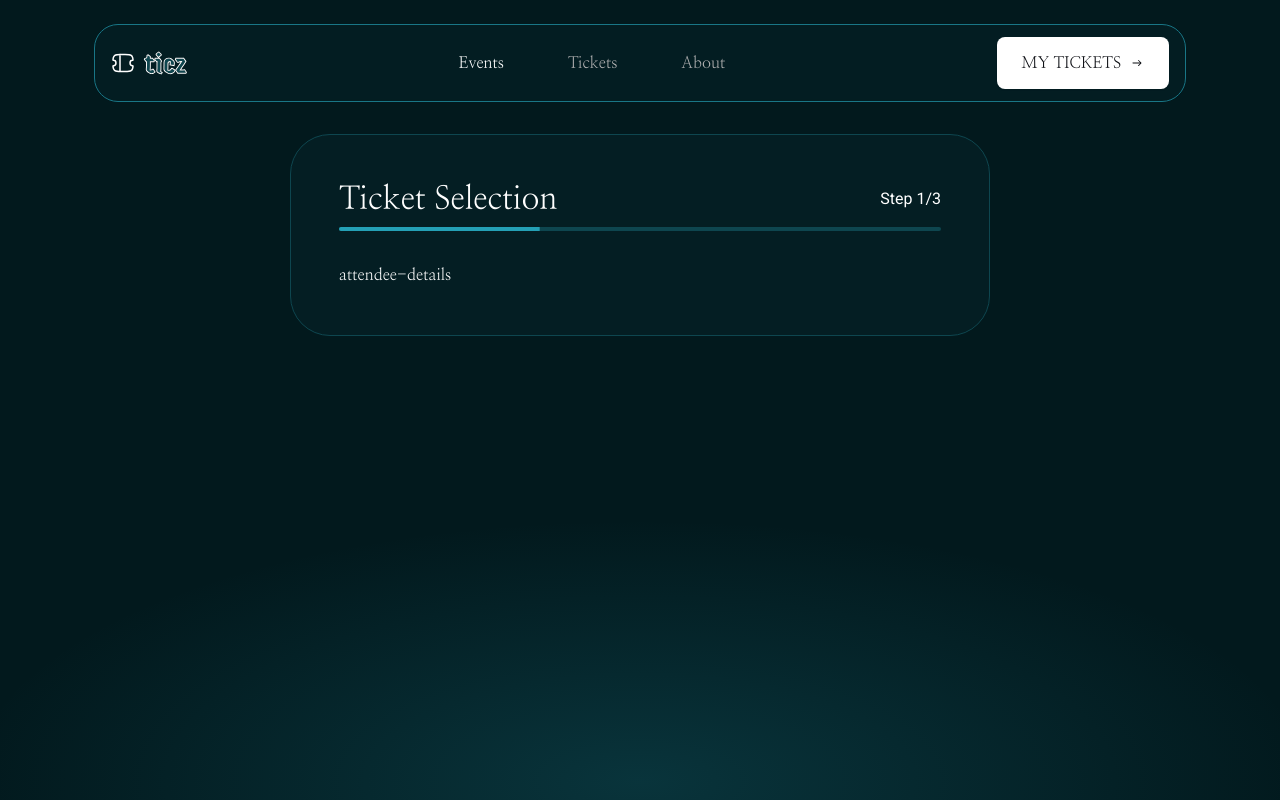
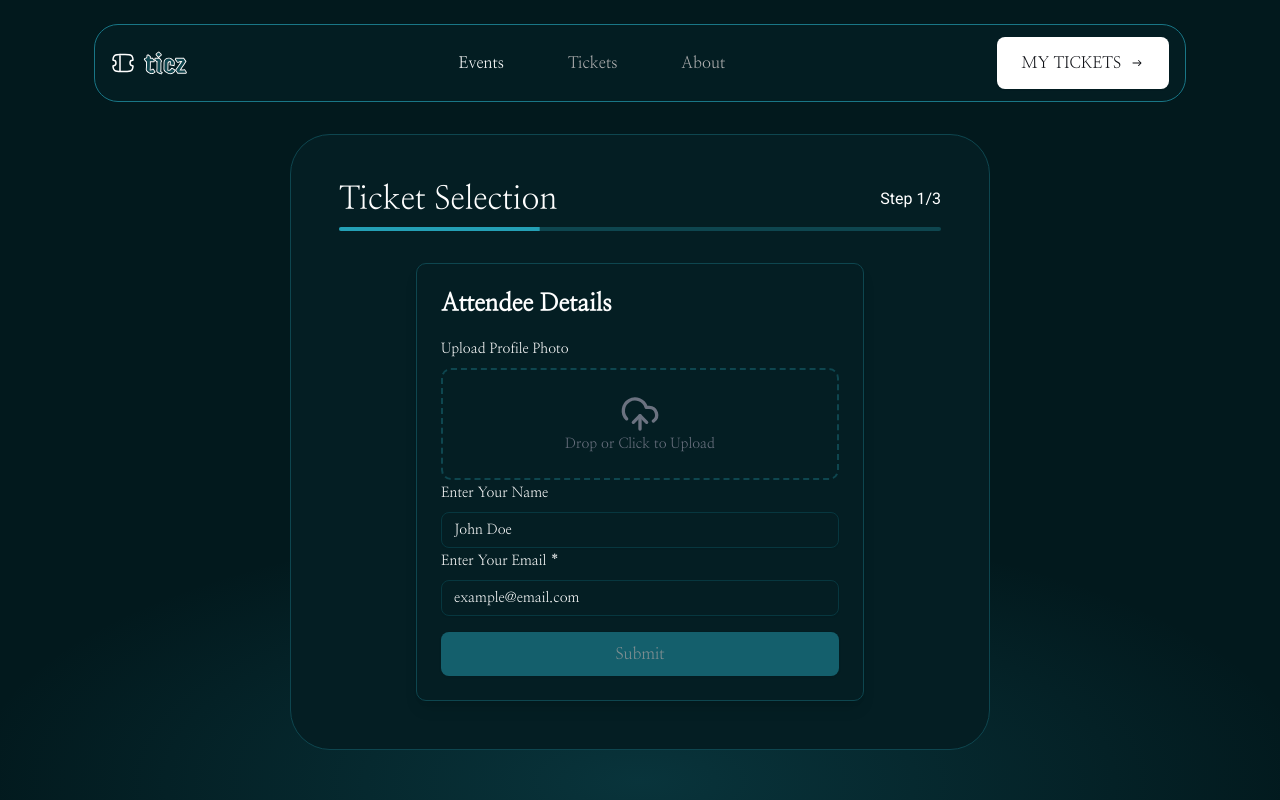
Before and after one commit to iflames1/hngx-stage2-event-booking, a Next.js app: page / in a window 1280 px wide. Built offline with nearby package versions, Linux system fonts and the light colour scheme; a web font is replaced by a local one.

Commit message:
feat: add form toattendee details component

```diff
--- a/src/app/attendee-details.tsx
+++ b/src/app/attendee-details.tsx
@@ -1,5 +1,146 @@
-import React from "react";
+"use client";
+
+import { useState } from "react";
+import { z } from "zod";
+import { useForm } from "react-hook-form";
+import { zodResolver } from "@hookform/resolvers/zod";
+import { Button } from "@/components/ui/button";
+import {
+	Form,
+	FormControl,
+	FormField,
+	FormItem,
+	FormLabel,
+	FormMessage,
+} from "@/components/ui/form";
+import { Input } from "@/components/ui/input";
+import { UploadCloud } from "lucide-react";
+import Image from "next/image";
+
+const formSchema = z.object({
+	name: z.string().min(2, "Name is required").max(100),
+	email: z.string().email("Invalid email"),
+	avatar: z.string().url("Invalid image URL"),
+	specialRequest: z.string().optional(),
+});
 
 export default function AttendeeDetails() {
-	return <div>attendee-details</div>;
+	const [imagePreview, setImagePreview] = useState<string | null>(null);
+	const form = useForm({
+		resolver: zodResolver(formSchema),
+		mode: "onChange",
+	});
+
+	const handleImageUpload = async (
+		event: React.ChangeEvent<HTMLInputElement>
+	) => {
+		const file = event.target.files?.[0];
+		if (!file) return;
+
+		const formData = new FormData();
+		formData.append("file", file);
+		formData.append("upload_preset", "your_upload_preset");
+
+		try {
+			const response = await fetch(
+				"https://api.cloudinary.com/v1_1/dapbvli1v/image/upload",
+				{
+					method: "POST",
+					body: formData,
+				}
+			);
+			const data = await response.json();
+			form.setValue("avatar", data.secure_url);
+			setImagePreview(data.secure_url);
+		} catch (error) {
+			console.error("Image upload failed", error);
+		}
+	};
+
+	const onSubmit = (data: any) => {
+		console.log("Form Submitted:", data);
+	};
+
+	return (
+		<div className="max-w-md mx-auto p-6 border rounded-lg shadow-lg">
+			<h2 className="text-2xl font-semibold mb-4">Attendee Details</h2>
+			<Form {...form}>
+				<form onSubmit={form.handleSubmit(onSubmit)}>
+					<FormField
+						control={form.control}
+						name="avatar"
+						render={({ field }) => (
+							<FormItem>
+								<FormLabel>Upload Profile Photo</FormLabel>
+								<FormControl>
+									<>
+										<label className="border-2 border-dashed p-6 rounded-lg cursor-pointer flex flex-col items-center justify-center">
+											<UploadCloud className="w-10 h-10 text-gray-500" />
+											<span className="text-sm text-gray-500">
+												Drop or Click to Upload
+											</span>
+											<Input
+												type="file"
+												accept="image/*"
+												className="hidden"
+												onChange={handleImageUpload}
+											/>
+										</label>
+										{imagePreview && (
+											<Image
+												src={imagePreview}
+												alt="Preview"
+												className="mt-3 w-20 h-20 rounded-lg"
+											/>
+										)}
+									</>
+								</FormControl>
+								<FormMessage />
+							</FormItem>
+						)}
+					/>
+
+					<FormField
+						control={form.control}
+						name="name"
+						render={({ field }) => (
+							<FormItem>
+								<FormLabel>Enter Your Name</FormLabel>
+								<FormControl>
+									<Input {...field} placeholder="John Doe" />
+								</FormControl>
+								<FormMessage />
+							</FormItem>
+						)}
+					/>
+
+					<FormField
+						control={form.control}
+						name="email"
+						render={({ field }) => (
+							<FormItem>
+								<FormLabel>Enter Your Email *</FormLabel>
+								<FormControl>
+									<Input
+										type="email"
+										{...field}
+										placeholder="example@email.com"
+									/>
+								</FormControl>
+								<FormMessage />
+							</FormItem>
+						)}
+					/>
+
+					<Button
+						type="submit"
+						disabled={!form.formState.isValid}
+						className="mt-4 w-full"
+					>
+						Submit
+					</Button>
+				</form>
+			</Form>
+		</div>
+	);
 }
--- a/src/components/ui/form.tsx
+++ b/src/components/ui/form.tsx
@@ -1,8 +1,8 @@
-"use client"
+"use client";
 
-import * as React from "react"
-import * as LabelPrimitive from "@radix-ui/react-label"
-import { Slot } from "@radix-ui/react-slot"
+import * as React from "react";
+import * as LabelPrimitive from "@radix-ui/react-label";
+import { Slot } from "@radix-ui/react-slot";
 import {
 	Controller,
 	ControllerProps,
@@ -10,23 +10,23 @@ import {
 	FieldValues,
 	FormProvider,
 	useFormContext,
-} from "react-hook-form"
+} from "react-hook-form";
 
-import { cn } from "@/lib/utils"
-import { Label } from "@/components/ui/label"
+import { cn } from "@/lib/utils";
+import { Label } from "@/components/ui/label";
 
-const Form = FormProvider
+const Form = FormProvider;
 
 type FormFieldContextValue<
 	TFieldValues extends FieldValues = FieldValues,
 	TName extends FieldPath<TFieldValues> = FieldPath<TFieldValues>
 > = {
-  name: TName
-}
+	name: TName;
+};
 
 const FormFieldContext = React.createContext<FormFieldContextValue>(
 	{} as FormFieldContextValue
-)
+);
 
 const FormField = <
 	TFieldValues extends FieldValues = FieldValues,
@@ -38,21 +38,21 @@ const FormField = <
 		<FormFieldContext.Provider value={{ name: props.name }}>
 			<Controller {...props} />
 		</FormFieldContext.Provider>
-  )
+	);
+};
+
+const useFormField = () => {
+	const fieldContext = React.useContext(FormFieldContext);
+	const itemContext = React.useContext(FormItemContext);
+	const { getFieldState, formState } = useFormContext();
+
+	const fieldState = getFieldState(fieldContext.name, formState);
+
+	if (!fieldContext) {
+		throw new Error("useFormField should be used within <FormField>");
 	}
 
-const useFormField = () => {
-  const fieldContext = React.useContext(FormFieldContext)
-  const itemContext = React.useContext(FormItemContext)
-  const { getFieldState, formState } = useFormContext()
-
-  const fieldState = getFieldState(fieldContext.name, formState)
-
-  if (!fieldContext) {
-    throw new Error("useFormField should be used within <FormField>")
-  }
-
-  const { id } = itemContext
+	const { id } = itemContext;
 
 	return {
 		id,
@@ -61,36 +61,36 @@ const useFormField = () => {
 		formDescriptionId: `${id}-form-item-description`,
 		formMessageId: `${id}-form-item-message`,
 		...fieldState,
-  }
-}
+	};
+};
 
 type FormItemContextValue = {
-  id: string
-}
+	id: string;
+};
 
 const FormItemContext = React.createContext<FormItemContextValue>(
 	{} as FormItemContextValue
-)
+);
 
 const FormItem = React.forwardRef<
 	HTMLDivElement,
 	React.HTMLAttributes<HTMLDivElement>
 >(({ className, ...props }, ref) => {
-  const id = React.useId()
+	const id = React.useId();
 
 	return (
 		<FormItemContext.Provider value={{ id }}>
 			<div ref={ref} className={cn("space-y-2", className)} {...props} />
 		</FormItemContext.Provider>
-  )
-})
-FormItem.displayName = "FormItem"
+	);
+});
+FormItem.displayName = "FormItem";
 
 const FormLabel = React.forwardRef<
 	React.ElementRef<typeof LabelPrimitive.Root>,
 	React.ComponentPropsWithoutRef<typeof LabelPrimitive.Root>
 >(({ className, ...props }, ref) => {
-  const { error, formItemId } = useFormField()
+	const { error, formItemId } = useFormField();
 
 	return (
 		<Label
@@ -99,15 +99,16 @@ const FormLabel = React.forwardRef<
 			htmlFor={formItemId}
 			{...props}
 		/>
-  )
-})
-FormLabel.displayName = "FormLabel"
+	);
+});
+FormLabel.displayName = "FormLabel";
 
 const FormControl = React.forwardRef<
 	React.ElementRef<typeof Slot>,
 	React.ComponentPropsWithoutRef<typeof Slot>
 >(({ ...props }, ref) => {
-  const { error, formItemId, formDescriptionId, formMessageId } = useFormField()
+	const { error, formItemId, formDescriptionId, formMessageId } =
+		useFormField();
 
 	return (
 		<Slot
@@ -121,15 +122,15 @@ const FormControl = React.forwardRef<
 			aria-invalid={!!error}
 			{...props}
 		/>
-  )
-})
-FormControl.displayName = "FormControl"
+	);
+});
+FormControl.displayName = "FormControl";
 
 const FormDescription = React.forwardRef<
 	HTMLParagraphElement,
 	React.HTMLAttributes<HTMLParagraphElement>
 >(({ className, ...props }, ref) => {
-  const { formDescriptionId } = useFormField()
+	const { formDescriptionId } = useFormField();
 
 	return (
 		<p
@@ -138,33 +139,36 @@ const FormDescription = React.forwardRef<
 			className={cn("text-[0.8rem] text-muted-foreground", className)}
 			{...props}
 		/>
-  )
-})
-FormDescription.displayName = "FormDescription"
+	);
+});
+FormDescription.displayName = "FormDescription";
 
 const FormMessage = React.forwardRef<
 	HTMLParagraphElement,
 	React.HTMLAttributes<HTMLParagraphElement>
 >(({ className, children, ...props }, ref) => {
-  const { error, formMessageId } = useFormField()
-  const body = error ? String(error?.message) : children
+	const { error, formMessageId } = useFormField();
+	const body = error ? String(error?.message) : children;
 
 	if (!body) {
-    return null
+		return null;
 	}
 
 	return (
 		<p
 			ref={ref}
 			id={formMessageId}
-      className={cn("text-[0.8rem] font-medium text-destructive", className)}
+			className={cn(
+				"text-[0.8rem] font-medium text-destructive",
+				className
+			)}
 			{...props}
 		>
 			{body}
 		</p>
-  )
-})
-FormMessage.displayName = "FormMessage"
+	);
+});
+FormMessage.displayName = "FormMessage";
 
 export {
 	useFormField,
@@ -175,4 +179,4 @@ export {
 	FormDescription,
 	FormMessage,
 	FormField,
-}
+};
--- /dev/null
+++ b/src/components/ui/input.tsx
@@ -0,0 +1,22 @@
+import * as React from "react"
+
+import { cn } from "@/lib/utils"
+
+const Input = React.forwardRef<HTMLInputElement, React.ComponentProps<"input">>(
+  ({ className, type, ...props }, ref) => {
+    return (
+      <input
+        type={type}
+        className={cn(
+          "flex h-9 w-full rounded-md border border-input bg-transparent px-3 py-1 text-base shadow-sm transition-colors file:border-0 file:bg-transparent file:text-sm file:font-medium file:text-foreground placeholder:text-muted-foreground focus-visible:outline-none focus-visible:ring-1 focus-visible:ring-ring disabled:cursor-not-allowed disabled:opacity-50 md:text-sm",
+          className
+        )}
+        ref={ref}
+        {...props}
+      />
+    )
+  }
+)
+Input.displayName = "Input"
+
+export { Input }
```
Lines whose indentation alone changed are shown as unchanged.
